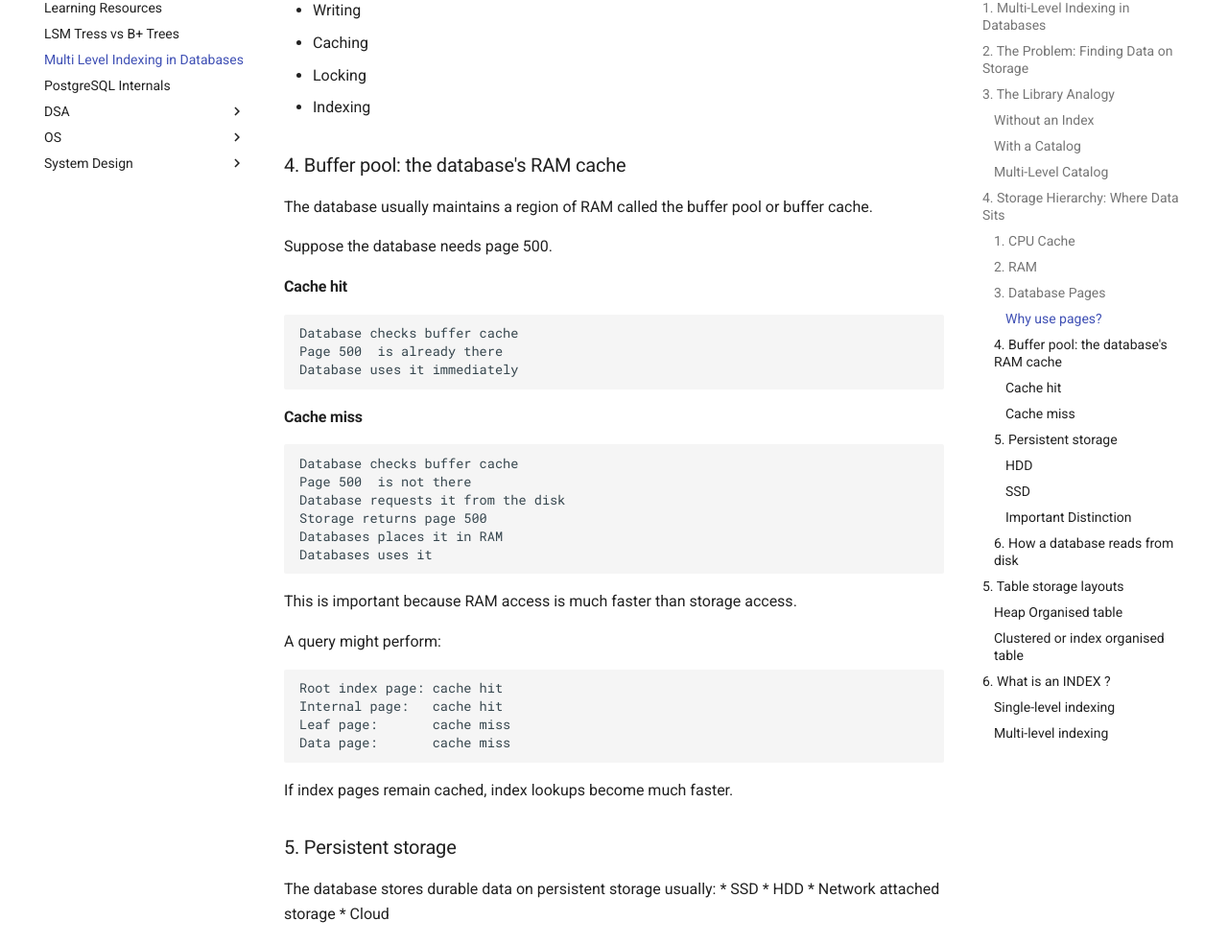
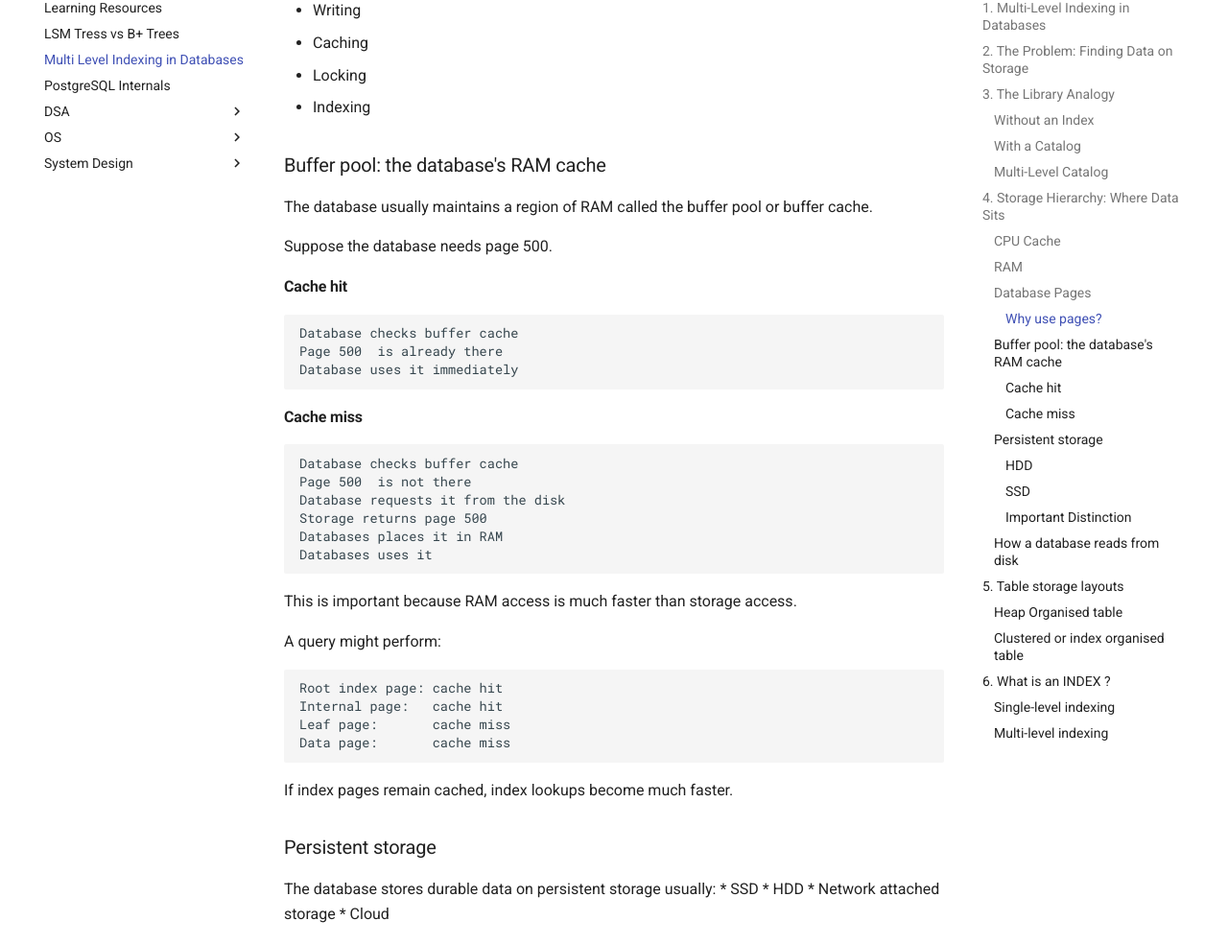
Before and after one commit to ashishpatidar123/resources, an MkDocs documentation site: the page built from docs/Multi-Level Indexing in Databases.md, in a window 1280 px wide and 1400 px high, scrolled down 4356 px. Shown: the part 100-1084 px from the top of the window at 96% size. Built offline with MkDocs 1.6.1 and Material for MkDocs 9.7.7, drawn with Linux system fonts in a browser that asks for light colours; some of the changed text lies outside the part shown.

Commit message:
Refactor section headings in documentation
Updated section headings for consistency and clarity.

````diff
--- a/docs/Multi-Level Indexing in Databases.md
+++ b/docs/Multi-Level Indexing in Databases.md
@@ -86,7 +86,7 @@ Let's go through how data is stored and where it can be stored. A database usual
 
 Each layer has different speed, cost, and persistence characteristics.
 
-### 1. CPU Cache
+### CPU Cache
 
 The CPU has very small but very fast memory caches:
 
@@ -106,7 +106,7 @@ You normally do not design database indexes around CPU cache, but locality still
 * **Repeatedly accessed pages** stay cached.
 * **Random access** is generally more expensive.
 
-### 2. RAM
+### RAM
 
 RAM is fast but volatile. It is temporary, meaning data is lost when power is removed.
 
@@ -128,7 +128,7 @@ A database does not usually read individual rows directly from the disk every ti
 
 If the page is already in RAM, the database will reuse it without accessing the disk again.
 
-### 3. Database Pages
+### Database Pages
 
 A database typically divides its files into fixed-size pages.
 
@@ -169,7 +169,7 @@ Reading an individual byte from storage is not usually practical, as storage dev
 * Locking
 * Indexing
 
-### 4. Buffer pool: the database's RAM cache
+### Buffer pool: the database's RAM cache
 
 The database usually maintains a region of RAM called the buffer pool or buffer cache.
 
@@ -201,7 +201,7 @@ Data page:       cache miss
 ```
 
 If index pages remain cached, index lookups become much faster.
-### 5. Persistent storage
+### Persistent storage
 The database stores durable data on persistent storage usually:
 * SSD
 * HDD
@@ -258,7 +258,7 @@ into physical flash locations.
 A database page and a SSD flash page are not required to be of the same size or the same thing.
 ```Database page: 16KB``` and ``` SSD internal page: different size```.
 
-### 6. How a database reads from disk
+### How a database reads from disk
 Suppose the db needs the page 500.
 
 The process is:
````
